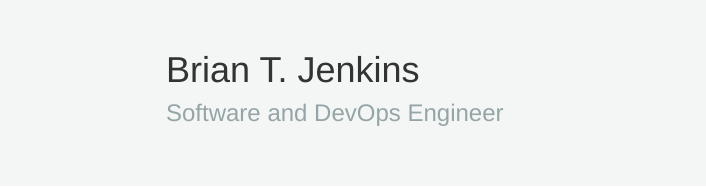
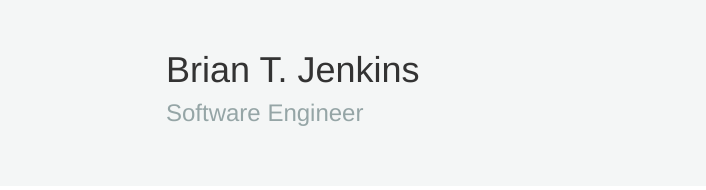
Before and after one commit to jenkinz/jenkinz.github.io, a website: page index.html in a window 1280 px wide. Shown: the top 190 px of the page, without its empty margins (309-1015 px from the left). Drawn offline with nearby package versions, Linux system fonts and the light colour scheme; some icons are missing.

Commit message:
Simplify title

```diff
--- a/index.html
+++ b/index.html
@@ -221,7 +221,7 @@ h4 span:first-child {
 						Brian T. Jenkins
 					</h1>
 					<h2>
-						Software and DevOps Engineer
+						Software Engineer
 					</h2>
 				</div>
 			</div>
```
Also changed, not shown: resume.json (+3 -13 lines), 1 other file.
